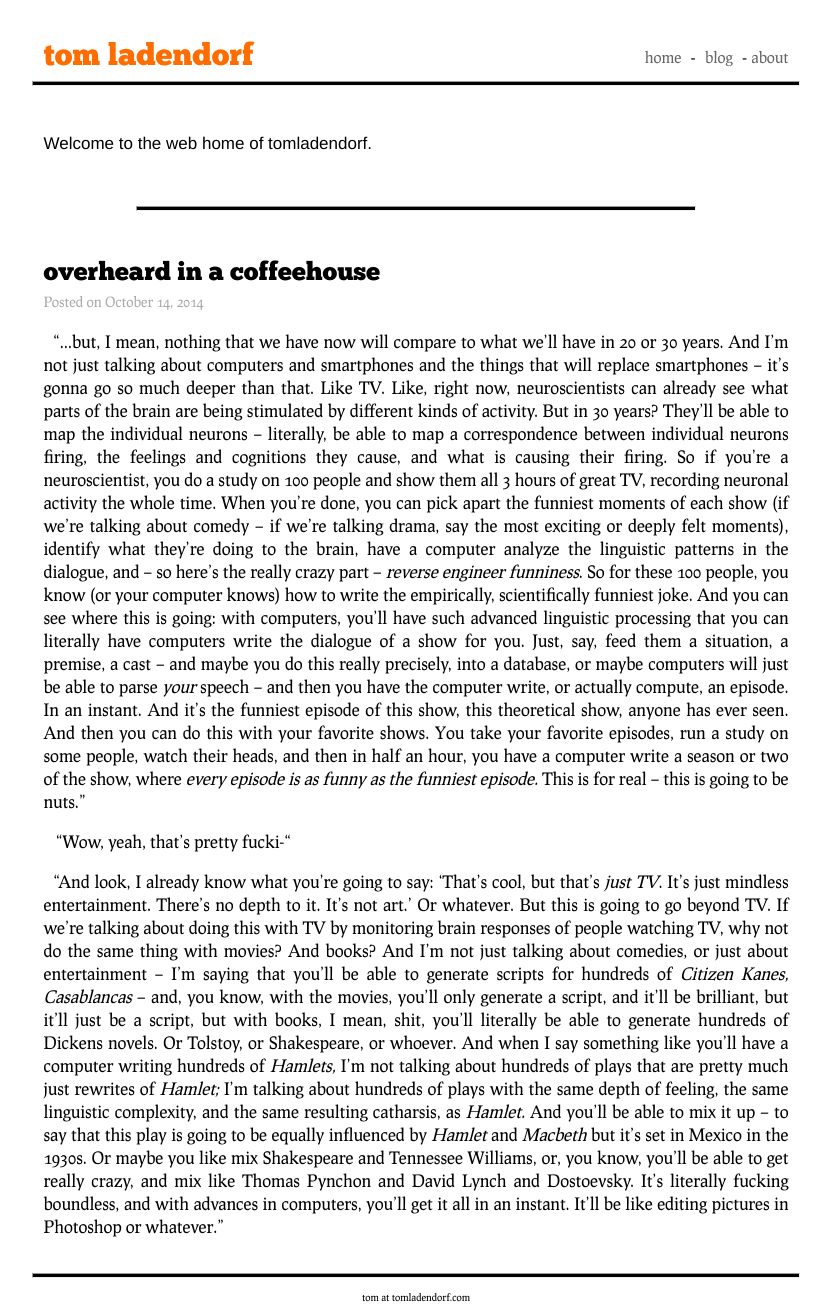
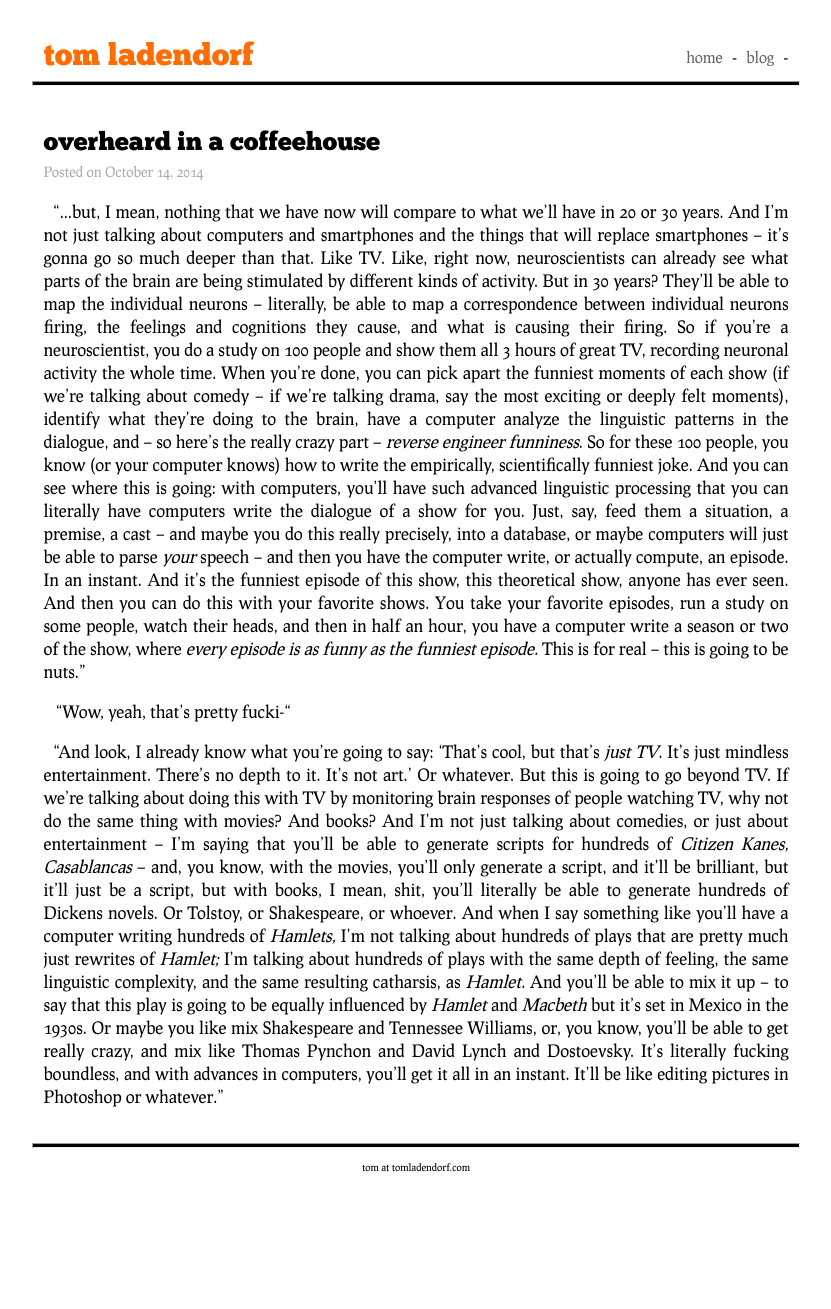
Before and after one commit to tladendo/tomladendorf, a Jekyll site: the page built from index.html, in a window 1280 px wide. Shown: the whole page, without its empty margins (224-1055 px from the left). Built offline with Jekyll 4.4.1, drawn with Linux system fonts in a browser that asks for light colours; after the commit the page ends 1179 px from its top, so only the background shows below that.

Commit message:
Updated site format

```diff
--- a/_layouts/default.html
+++ b/_layouts/default.html
@@ -22,7 +22,6 @@
               <div id="extras">
                 <a class="extra" href="/">home</a> -
                 <a class="extra" href="/blog.html">blog</a> -
-                <a id="rightmost" href="/about.html">about</a>
               </div>
             </div>
             <hr />
--- a/index.html
+++ b/index.html
@@ -1,10 +1,6 @@
 ---
 layout: default
 ---
-
-Welcome to the web home of tomladendorf.
-
-<hr class="mini" />
 
 <h2 class="pagetitle">{{ site.posts.last.title }}</h2>
 <p class="meta">Posted on {{ site.posts.last.date | date: "%B %d, %Y" }}</p>
```
Also changed, not shown: about.md (deleted, +0 -6 lines).
